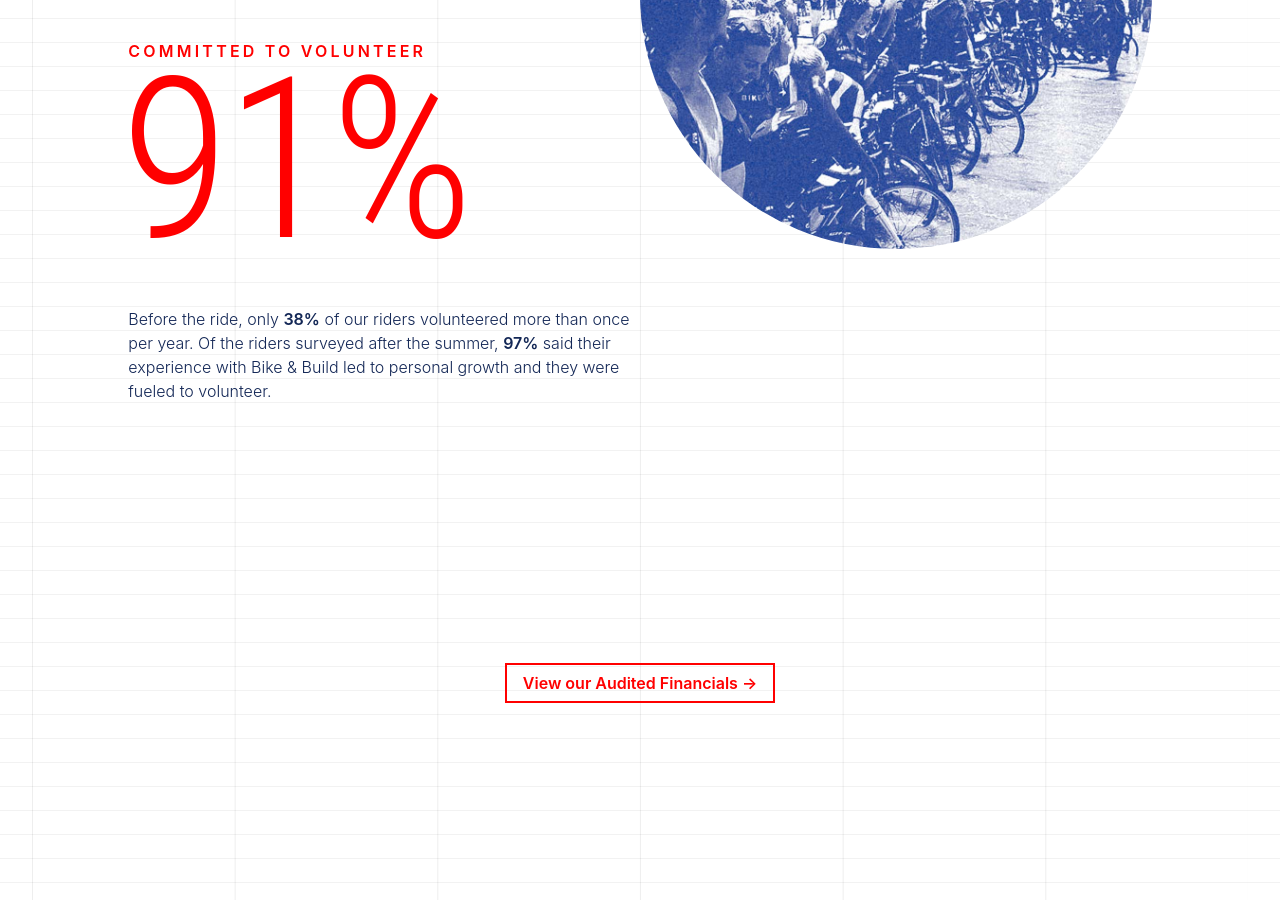
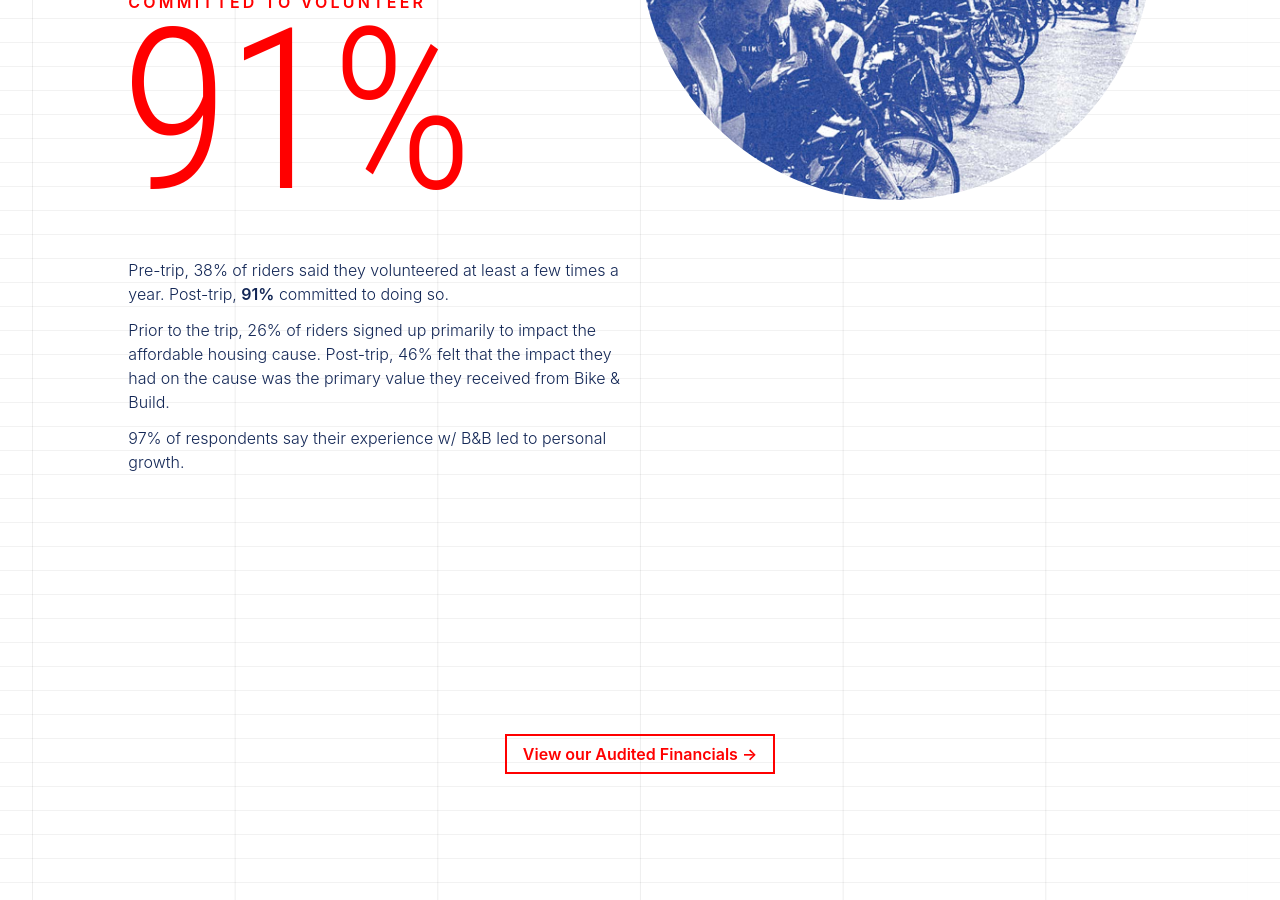
Before and after one commit to morf-studio/babar-2015, a Jekyll site: the page built from index.html, in a window 1280 px wide and 900 px high, scrolled down 14238 px. Built offline with Jekyll 4.4.1, drawn with Linux system fonts in a browser that asks for light colours; some of the changed text lies outside the part shown.

Commit message:
copy clean up

```diff
--- a/_includes/icons.html
+++ b/_includes/icons.html
@@ -15,6 +15,13 @@
 <title>clipboard</title>
   <path class="path1"d="M6,44H42V4H29.64A6,6,0,0,0,18.36,4H6V44ZM24,4a2,2,0,1,1-2,2A2,2,0,0,1,24,4ZM38,40H10V8h4v6H34V8h4V40Z"/>
   <path class="path2" d="M0,0H48V48H0V0Z" fill="none"/>
+</symbol>
+
+<symbol id="icon-clipboard-lines" viewBox="0 0 48 48">
+<title>clipboard-lines</title>
+<path class="st0" d="M0,0h48v48H0V0z" fill="none"/>
+<path d="M6,44h36V4H29.6c-0.8-2.3-3-4-5.6-4s-4.8,1.7-5.6,4H6V44z M24,4c1.1,0,2,0.9,2,2s-0.9,2-2,2s-2-0.9-2-2S22.9,4,24,4z M38,40
+  	H10V8h4v6h20V8h4V40z M34,24H14v-2h20V24z M34,28H14v2h20V28z M34,34H14v2h20V34z"/>
 </symbol>
 
 <symbol id="icon-map-black" viewBox="0 0 48 48">
--- a/index.html
+++ b/index.html
@@ -102,9 +102,9 @@
             <h1 class="story wow fadeInUp">Each Rider Fundraised <br>for their Journey </h1>
             <p class="unit caps wow fadeInUp" data-wow-duration=".5s" data-wow-delay=".25s">Average Dollars / Rider</p>
             <p class="number wow fadeInUp" data-wow-duration=".25s" data-wow-delay="0s"> 5,173 </p>
-            <p>
+            <!-- <p>
               One way that Bike & Build is unique to other non-profits is that we ask our volunteers to help us figure out where to spend the money.
-            </p>
+            </p> -->
           </div>
           <div class="col m-col-6 float-right pad-y-xl wow fadeInRight" data-wow-offset="100">
             <figure class="relative">
@@ -519,10 +519,6 @@
               <p>
                 Over half a million dollars were donated to <strong>380</strong> rider-selected organizations.
               </p>
-              <p>
-                The cool thing about Bike & Build is that the riders are empowered to research and select organizations they think should get the money.
-                Riders earned and fundraised the money, they should help decide where the money goes!
-              </p>
             </div>
           </div>
         </div>
@@ -703,8 +699,16 @@
             <h1 class="story"> After Bike & Build, riders continue to pursue civic engagement & community service.</h1>
             <p class="unit caps wow fadeInUp" data-wow-duration="0.5s" data-wow-delay=".25s"> Committed to Volunteer </p>
             <p class="number wow fadeInUp" data-wow-duration=".25s" data-wow-delay="  0s"> 91% </p>
-            <p> Before the ride, only <strong>38%</strong> of our riders volunteered more than once per year.
-              Of the riders surveyed after the summer, <strong>97%</strong> said their experience with Bike & Build led to personal growth and they were fueled to volunteer.
+            <p>
+              Pre-trip, 38% of riders said they volunteered at least a few times a year.
+              Post-trip, <strong>91%</strong> committed to doing so.
+            </p>
+            <p>
+              Prior to the trip, 26% of riders signed up primarily to impact the affordable housing cause.
+              Post-trip, 46% felt that the impact they had on the cause was the primary value they received from Bike & Build.
+            </p>
+            <p>
+              97% of respondents say their experience w/ B&B led to personal growth.
             </p>
           </div>
           <div class="pad-y-xl col m-col-6 wow fadeInRight">
```
Also changed, not shown: 2 other files.
